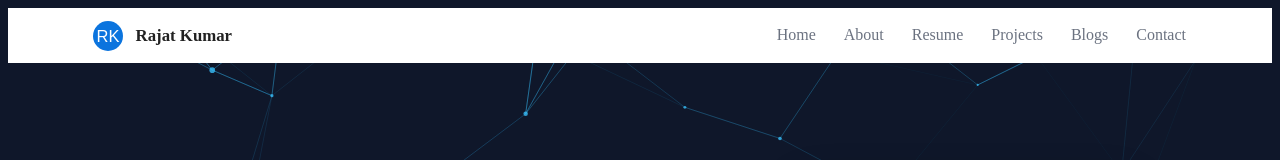
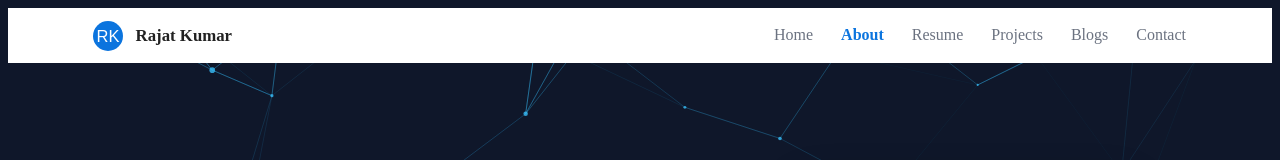
Before and after one commit to iamRajatKumar/Rajat-Datascience-Portfolio, an Angular app: page /about in a window 1280 px wide. Before the commit this address led to /. Shown: the top 160 px of the page. Built offline with nearby package versions, Linux system fonts and the light colour scheme.

Commit message:
about section added

```diff
--- a/src/app/app-routing.module.ts
+++ b/src/app/app-routing.module.ts
@@ -1,7 +1,10 @@
 import { NgModule } from '@angular/core';
 import { RouterModule, Routes } from '@angular/router';
+import { AboutComponent } from './components/about/about.component';
 
-const routes: Routes = [];
+const routes: Routes = [
+  {path : 'about', component: AboutComponent}
+];
 
 @NgModule({
   imports: [RouterModule.forRoot(routes)],
--- a/src/app/components/header/header.component.html
+++ b/src/app/components/header/header.component.html
@@ -31,7 +31,7 @@
     >
       <ul>
         <li><a routerLink="/" routerLinkActive="active" [routerLinkActiveOptions]="{ exact: true }">Home</a></li>
-        <li><a routerLink="/about" routerLinkActive="active">About</a></li>
+        <li><a routerLink="about" routerLinkActive="active">About</a></li>
         <li><a routerLink="/resume" routerLinkActive="active">Resume</a></li>
         <li><a routerLink="/projects" routerLinkActive="active">Projects</a></li>
         <li><a routerLink="/blogs" routerLinkActive="active">Blogs</a></li>
```
